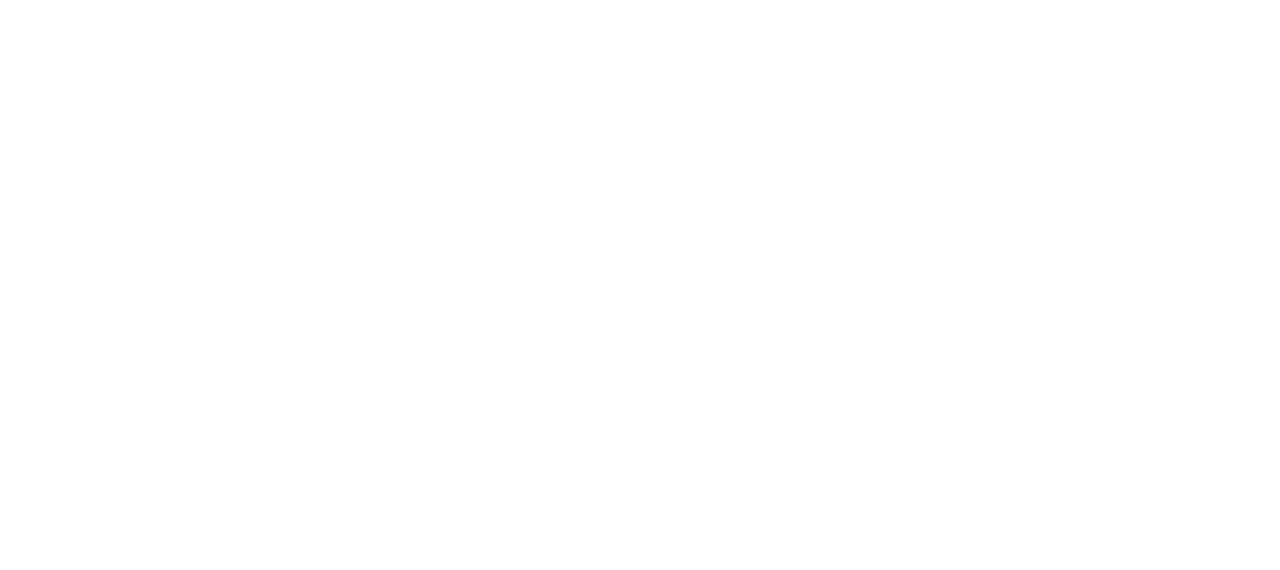
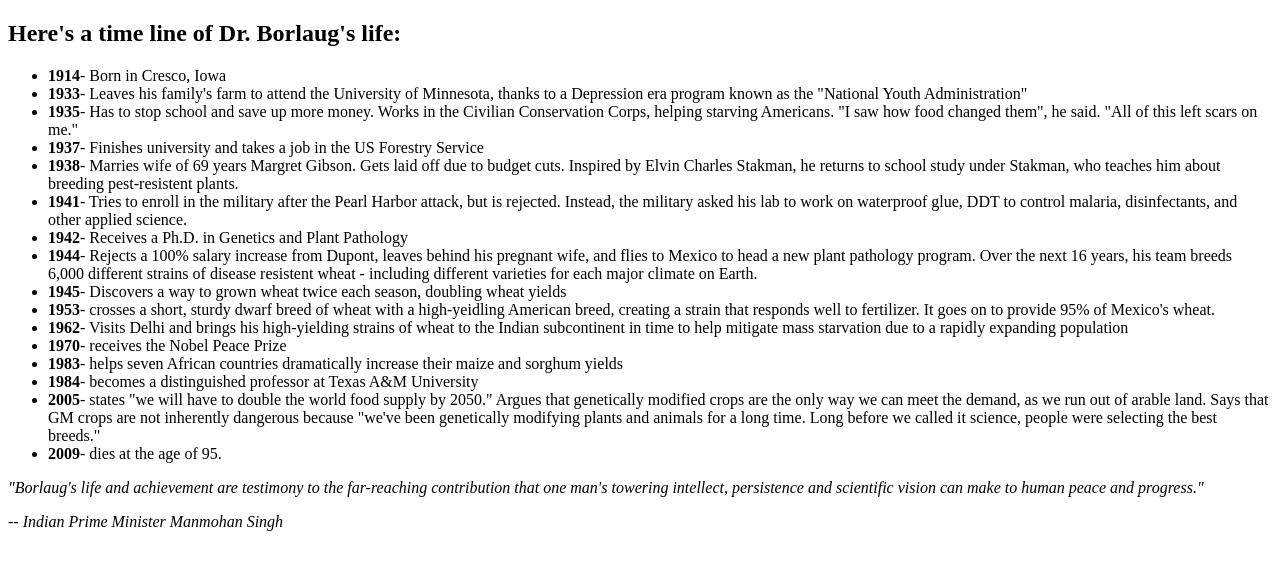
Before and after one commit to Abdelnasser31/project-lesson4, a plain HTML site: page index.html in a window 1280 px wide. Drawn offline with Linux system fonts and the light colour scheme.

Commit message:
added timeline

```diff
--- a/index.html
+++ b/index.html
@@ -7,6 +7,37 @@
     <title>Dr. Norman Borlaug</title>
 </head>
 <body>
+    <div id="timeline">
+        <h2>Here's a time line of Dr. Borlaug's life:</h2>
+        <ul>
+            <li><b>1914</b>- Born in Cresco, Iowa</li>
+            <li><b>1933</b>- Leaves his family's farm to attend the University of Minnesota, thanks to a Depression era program known as the "National Youth Administration" </li>
+            <li><b>1935</b>- Has to stop school and save up more money. Works in the Civilian Conservation Corps, helping starving Americans. "I saw how food changed them", he said. "All of this left scars on me." </li>
+            <li><b>1937</b>- Finishes university and takes a job in the US Forestry Service </li>
+            <li><b>1938</b>- Marries wife of 69 years Margret Gibson. Gets laid off due to budget cuts. Inspired by Elvin Charles Stakman, he returns to school study under Stakman, who teaches him about breeding pest-resistent plants. </li>
+            <li><b>1941</b>- Tries to enroll in the military after the Pearl Harbor attack, but is rejected. Instead, the military asked his lab to work on waterproof glue, DDT to control malaria, disinfectants, and other applied science. </li>
+            <li><b>1942</b>- Receives a Ph.D. in Genetics and Plant Pathology </li>
+            <li><b>1944</b>- Rejects a 100% salary increase from Dupont, leaves behind his pregnant wife, and flies to Mexico to head a new plant pathology program. Over the next 16 years, his team breeds 6,000 different strains of disease resistent wheat - including different varieties for each major climate on Earth. </li>
+            <li><b>1945</b>- Discovers a way to grown wheat twice each season, doubling wheat yields </li>
+            <li><b>1953</b>- crosses a short, sturdy dwarf breed of wheat with a high-yeidling American breed, creating a strain that responds well to fertilizer. It goes on to provide 95% of Mexico's wheat. </li>
+            <li><b>1962</b>- Visits Delhi and brings his high-yielding strains of wheat to the Indian subcontinent in time to help mitigate mass starvation due to a rapidly expanding population </li>
+            <li><b>1970</b>- receives the Nobel Peace Prize</li>
+            <li><b>1983</b>- helps seven African countries dramatically increase their maize and sorghum yields </li>
+            <li><b>1984</b>- becomes a distinguished professor at Texas A&M University </li>
+            <li><b>2005</b>- states "we will have to double the world food supply by 2050." Argues that genetically modified crops are the only way we can meet the demand, as we run out of arable land. Says that GM crops are not inherently dangerous because "we've been genetically modifying plants and animals for a long time. Long before we called it science, people were selecting the best breeds." </li>
+            <li><b>2009</b>- dies at the age of 95.</li>
+        </ul>
 
+        <p>
+            <i>
+            "Borlaug's life and achievement are testimony to the far-reaching contribution that one man's towering intellect, persistence and scientific vision can make to human peace and progress."
+            </i>
+        </p>
+        <p>
+            <i>
+            -- Indian Prime Minister Manmohan Singh
+            </i>
+        </p>
+    </div>
 </body>
 </html>
```
